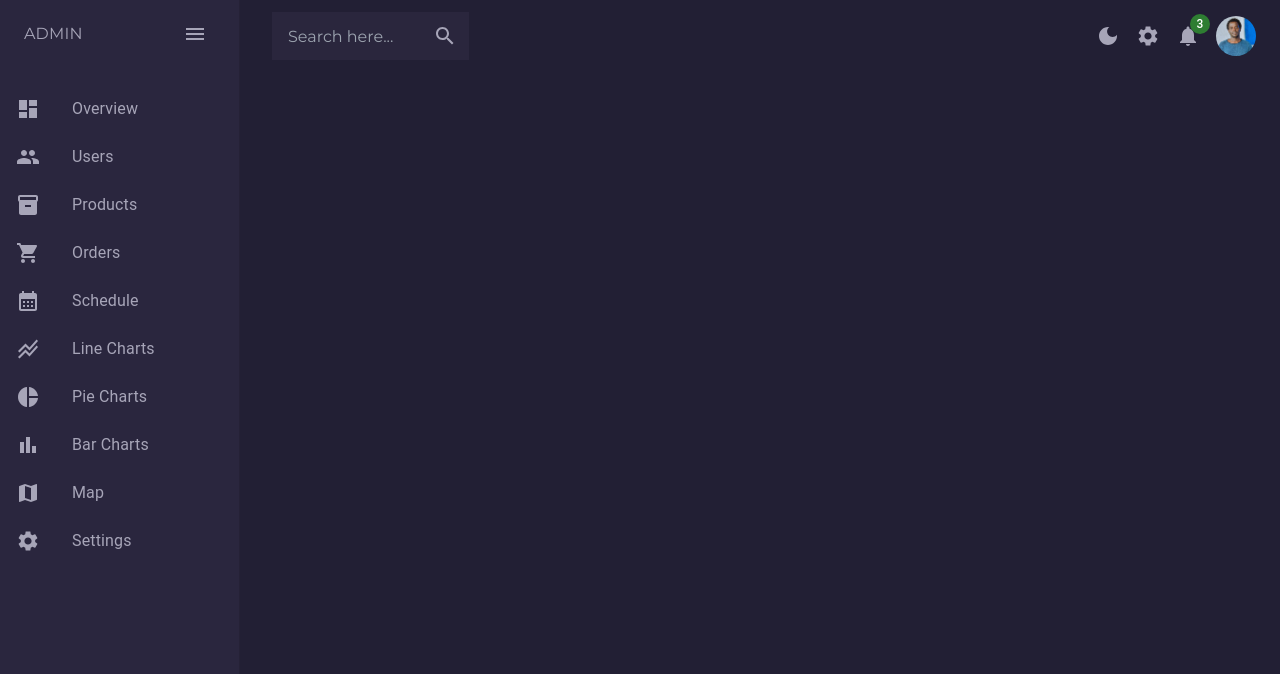
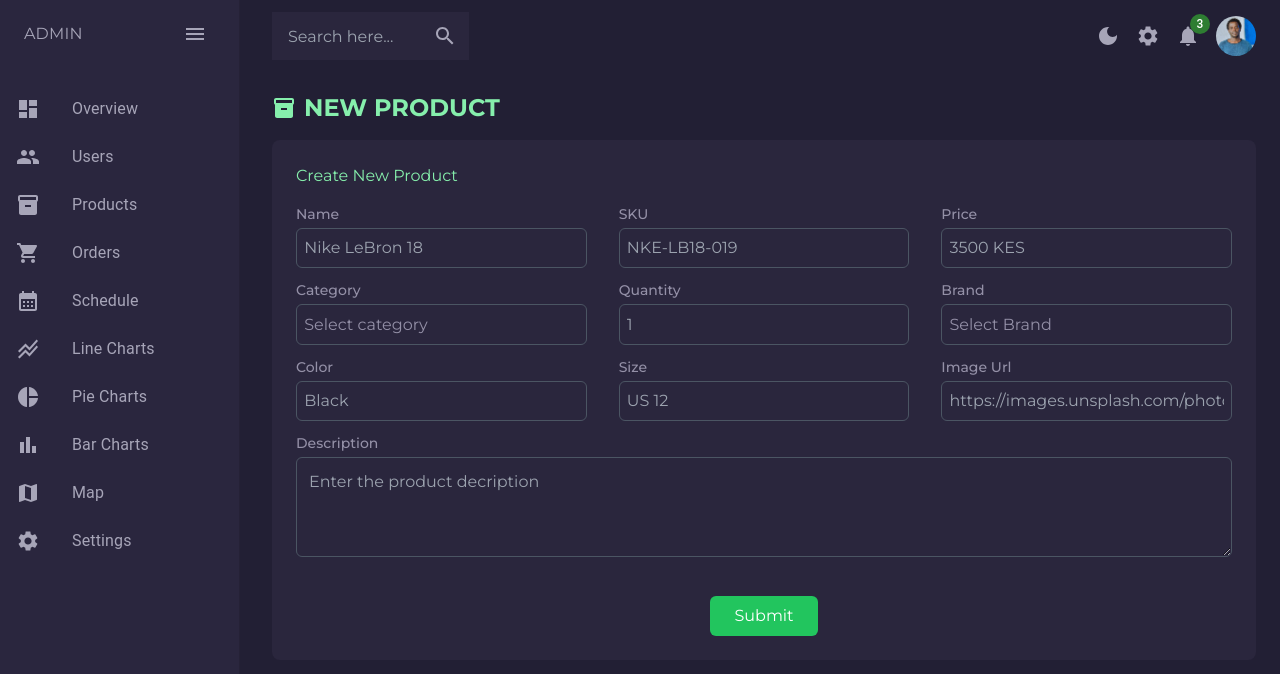
Before and after one commit to RoyKiprop/React-Dashboard, a React (Vite) app: page /products/add-product in a window 1280 px wide. Shown: the top 674 px of the page. Built offline with nearby package versions, Linux system fonts and the light colour scheme.

Commit message:
Add a form for new products

```diff
--- a/src/Components/FormComponents/Select.jsx
+++ b/src/Components/FormComponents/Select.jsx
@@ -5,19 +5,24 @@ const MySelect = ({ label, ...props }) => {
   const [field, meta] = useField(props);
 
   const selectStyle = {
-    padding: '0.45rem',
-    color: '#9490a7',
-    border: '1px solid #e5e7eb',
-    borderRadius: '0.375rem',
-    outline: 'none',
-    backgroundColor: 'white',
-    width: '100%',
-    appearance: 'none',
+    padding: "0.45rem",
+    color: "#9490a7",
+    border: "1px solid #4b5563",
+    borderRadius: "0.375rem",
+    outline: "none",
+    backgroundColor: "#2a263d",
+    width: "100%",
+    appearance: "none",
   };
   return (
     <div className=" w-full">
       <div className="flex flex-col">
-        <label className="mb-1 text-sm font-medium" htmlFor={props.id || props.name}>{label}</label>
+        <label
+          className="mb-1 text-sm font-medium"
+          htmlFor={props.id || props.name}
+        >
+          {label}
+        </label>
         <select style={selectStyle} {...field} {...props} />
       </div>
 
--- /dev/null
+++ b/src/Components/FormComponents/TextArea.jsx
@@ -0,0 +1,39 @@
+/* eslint-disable react/prop-types */
+import { useField } from 'formik';
+
+const MyTextArea = ({ label, ...props }) => {
+  const [field, meta] = useField(props);
+
+  const textareaStyle = {
+    padding: '0.75rem',
+    color: '#9490a7',
+    border: '1px solid #4b5563',
+    borderRadius: '0.375rem',
+    outline: 'none',
+    width: '100%',
+    minHeight: '100px',
+    backgroundColor: '#2a263d'
+  };
+
+  return (
+    <div className="w-full mb-4">
+      <label
+        htmlFor={props.id || props.name}
+        className="block mb-1 text-sm font-medium "
+      >
+        {label}
+
+      </label>
+      <textarea
+        {...field}
+        {...props}
+        style={textareaStyle}
+      />
+      {meta.touched && meta.error ? (
+        <div className="mt-1 text-red-500 text-xs italic">{meta.error}</div>
+      ) : null}
+    </div>
+  );
+};
+
+export default MyTextArea;
--- a/src/Components/FormComponents/TextInput.jsx
+++ b/src/Components/FormComponents/TextInput.jsx
@@ -6,15 +6,17 @@ const MyTextInput = ({ label, ...props }) => {
   const inputStyle = {
     padding: '0.45rem',
     color: '#9490a7',
-    border: '1px solid #e5e7eb',
+    border: '1px solid #4b5563',
     borderRadius: '0.375rem',
     outline: 'none',
+    backgroundColor: '#2a263d',
   };
   return (
     <div className="w-full">
       <div className="flex flex-col">
         <label htmlFor={props.id || props.name} className="mb-1 text-sm font-medium">
           {label}
+
         </label>
         <input
           style={inputStyle}
--- /dev/null
+++ b/src/Components/ProductForm.jsx
@@ -0,0 +1,153 @@
+/* eslint-disable react/prop-types */
+import { Formik, Form } from "formik";
+import * as Yup from "yup";
+import MyTextInput from "./FormComponents/TextInput";
+import MySelect from "./FormComponents/Select";
+import Inventory from "@mui/icons-material/Inventory";
+import MyTextArea from "./FormComponents/TextArea.jsx";
+
+
+const NewProduct = () => {
+  return (
+    <div className="space-y-4">
+      <div className="flex space-x-2 items-center text-green-300">
+        <Inventory />
+        <h2 className="text-2xl text-green-300 font-bold"> NEW PRODUCT</h2>
+      </div>
+
+      <div className=" bg-[#2a263d] p-6 rounded-lg mr-6 text-[#9490a7]">
+        <Formik
+          initialValues={{
+            name: "",
+            sku: "",
+            price: "",
+            brand: "",
+            description: "",
+            color: "",
+            size: "",
+            quantity: "",
+            categoryType: "",
+            brandType: "",
+            url: ""
+          }}
+          validationSchema={Yup.object({
+            name: Yup.string().required("Product name is required"),
+            price: Yup.string().required("Product price is required"),
+            sku: Yup.string().required("product SKU is required"),
+            color: Yup.string().required("Product color is required"),
+            quantity: Yup.string().required("Product quantity is required"),
+            size: Yup.string().required("Product size is required"),
+            url: Yup.string().required("product's image url is required"),
+            zip: Yup.string().required("Zip is required"),
+            categoryType: Yup.string()
+              .required("Product category is required"),
+            brandType: Yup.string()
+              .required("Product category is required"),
+            description: Yup.string()
+              .required("Product description is required"),
+          })}
+          onSubmit={(values, { setSubmitting }) => {
+            setTimeout(() => {
+              alert(JSON.stringify(values, null, 2));
+              setSubmitting(false);
+            }, 400);
+          }}
+        >
+          <Form>
+            <h2 className="tetx-2xl text-green-300 mb-4">Create New Product</h2>
+            <div className="flex flex-col space-y-3 ">
+              <div className="flex space-x-8 ">
+                <MyTextInput
+                  label="Name"
+                  name="name"
+                  type="text"
+                  placeholder="Nike LeBron 18"
+                />
+
+                <MyTextInput
+                  label="SKU"
+                  name="sku"
+                  type="text"
+                  placeholder="NKE-LB18-019"
+                />
+                <MyTextInput
+                  label="Price"
+                  name="price"
+                  type="text"
+                  placeholder="3500 KES"
+                />
+              </div>
+              <div className="flex space-x-8">
+                <MySelect label="Category" name="categoryType">
+                  <option value="">Select category</option>
+                  <option value="admin">Running</option>
+                  <option value="user">Casual</option>
+                  <option value="user">Lifestyle</option>
+                  <option value="user">Luxury</option>
+                  <option value="user">Basketball</option>
+                  <option value="user">Retro</option>
+                  <option value="user">Fashion</option>
+                </MySelect>
+
+                <MyTextInput
+                  label="Quantity"
+                  name="quantity"
+                  type="number"
+                  placeholder="1"
+                />
+                <MySelect label="Brand" name="brandType">
+                  <option value="">Select Brand</option>
+                  <option value="nike">Nike</option>
+                  <option value="adidas">Adidas</option>
+                  <option value="balenciaga">Balenciaga</option>
+                  <option value="fila">Fila</option>
+                  <option value="reebok">Reebok</option>
+                  <option value="jordan">Jordan</option>
+                  <option value="puma">Puma</option>
+                </MySelect>
+              </div>
+              <div className="flex space-x-8">
+                <MyTextInput
+                  label="Color"
+                  name="color"
+                  type="text"
+                  placeholder="Black"
+                />
+                <MyTextInput
+                  label="Size"
+                  name="size"
+                  type="text"
+                  placeholder="US 12"
+                />
+                <MyTextInput
+                  label="Image Url"
+                  name="url"
+                  type="url"
+                  placeholder="https://images.unsplash.com/photo-1600245615867-8785ee7a2311"
+                />
+              </div>
+
+              <div className="flex space-x-8">
+                <MyTextArea
+                  label="Description"
+                  name="description"
+                  placeholder="Enter the product decription"
+                />
+              </div>
+            </div>
+            <div className="mt-4 flex justify-center">
+              <button
+                type="submit"
+                className=" bg-green-500 text-white py-2 px-6 rounded-md hover:bg-green-300 focus:bg-green-300 "
+              >
+                Submit
+              </button>
+            </div>
+          </Form>
+        </Formik>
+      </div>
+    </div>
+  );
+};
+
+export default NewProduct;
--- a/src/Components/UserForm.jsx
+++ b/src/Components/UserForm.jsx
@@ -98,7 +98,7 @@ const NewUser = () => {
                 <MyTextInput
                   label="Phone"
                   name="phone"
-                  type="text"
+                  type="tel"
                   placeholder="+25471111111"
                 />
               </div>
--- a/src/Pages/AppNav.jsx
+++ b/src/Pages/AppNav.jsx
@@ -10,12 +10,14 @@ import BarChartPage from "./BarChartPage";
 import OverviewPage from "./OverviewPage";
 import PieChartPage from "./PieChartPage";
 import NewUser from "../Components/UserForm";
+import NewProduct from "../Components/ProductForm";
 
 function AppNav() {
   return (
     <Routes>
       <Route index element={<OverviewPage />} />
       <Route path="products" element={<ProductsPage />} />
+      <Route path="products/add-product" element={<NewProduct/>} />
       <Route path="users" element={<UsersPage />}/>
       <Route path="users/new-user" element={<NewUser/>} />
       <Route path="orders" element={<OrdersPage />} />
--- a/src/Pages/ProductsPage.jsx
+++ b/src/Pages/ProductsPage.jsx
@@ -3,6 +3,7 @@ import UseProducts from "../customHooks/UseProducts";
 import { Inventory } from "@mui/icons-material";
 
 import Button from "../Components/Button";
+import { Link } from "react-router-dom";
 
 function ProductsPage() {
   const [columns, products] = UseProducts();
@@ -16,7 +17,7 @@ function ProductsPage() {
       <div className="bg-[#2a263d] space-y-5  px-20 py-8 rounded-xl  mr-6">
         <div className="flex justify-between mr-4">
           <h4 className="text-lg text-green-300">Manage Products Inventory</h4>
-          <Button>+ New Product</Button>
+          <Link to={'/products/add-product'}><Button> New Product</Button></Link>
         </div>
         <Table columns={columns} data={products} />
       </div>
```
